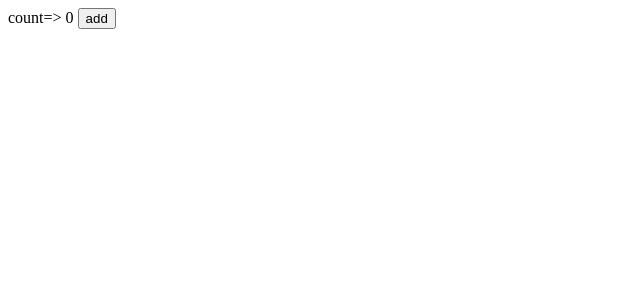
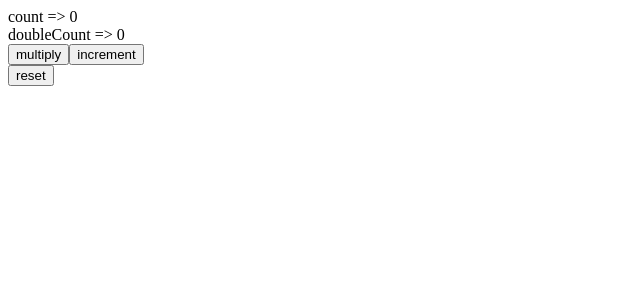
Before and after one commit to Rusikx/nuxt3-chess, a Nuxt app: page / in a window 1280 px wide. Shown: the top 300 px of the page, without its empty margins (0-640 px from the left). Built offline with nearby package versions, Linux system fonts and the light colour scheme.

Commit message:
chore: pinia simple setup

```diff
--- a/components/HelloRus.vue
+++ b/components/HelloRus.vue
@@ -1,12 +1,28 @@
 <template>
-  <div>
-    count=> {{ count }}
-    <button @click="add">add</button>
-  </div>
+    <div>count => {{ actualCount }}</div>
+    <div>doubleCount => {{ doubleCount }}</div>
+
+    <button @click="multiple">multiply</button>
+    <button @click="increment">increment</button>
+
+    <div><button @click="reset">reset</button></div>
 </template>
 
-<script setup lang="ts">
-  const count = ref(0);
+<script lang="ts">
+import { storeToRefs } from 'pinia'
+import { useCounterStore  } from '~~/store/counter'
 
-  const add = () => count.value++
+export default {
+  setup() {
+    const counter = useCounterStore()
+
+    const { multiple } = counter
+    const { actualCount, doubleCount } = storeToRefs(counter)
+
+    const increment = () => counter.count++
+    const reset = () => counter.$reset()
+
+    return { actualCount, doubleCount, increment, multiple, reset  }
+  },
+}
 </script>
--- a/nuxt.config.ts
+++ b/nuxt.config.ts
@@ -2,5 +2,5 @@ import { defineNuxtConfig } from 'nuxt'
 
 // https://v3.nuxtjs.org/api/configuration/nuxt.config
 export default defineNuxtConfig({
-
+  modules: ['@pinia/nuxt']
 })
--- a/package.json
+++ b/package.json
@@ -10,6 +10,7 @@
     "nuxt": "3.0.0-rc.6"
   },
   "dependencies": {
+    "@pinia/nuxt": "^0.3.1",
     "express": "^4.18.1"
   }
 }
--- /dev/null
+++ b/store/counter.ts
@@ -0,0 +1,25 @@
+import { defineStore } from 'pinia'
+
+interface State {
+  count: number
+}
+
+export const useCounterStore = defineStore({
+  id: 'counter-store',
+  state: (): State => {
+    return {
+      count: 0
+    }
+  },
+  actions: {
+    multiple() {
+      this.count = this.count * 2
+    }
+  },
+  getters: {
+    actualCount: state => state.count,
+    doubleCount() {
+      return this.count * 2
+    }
+  }
+})
--- a/tsconfig.json
+++ b/tsconfig.json
@@ -1,4 +1,7 @@
 {
   // https://v3.nuxtjs.org/concepts/typescript
-  "extends": "./.nuxt/tsconfig.json"
+  "extends": "./.nuxt/tsconfig.json",
+  "compilerOptions": {
+    "types": ["@pinia/nuxt"]
+  }
 }
```
Also changed, not shown: 1 other file (tests, documents, lock files or other folders).
